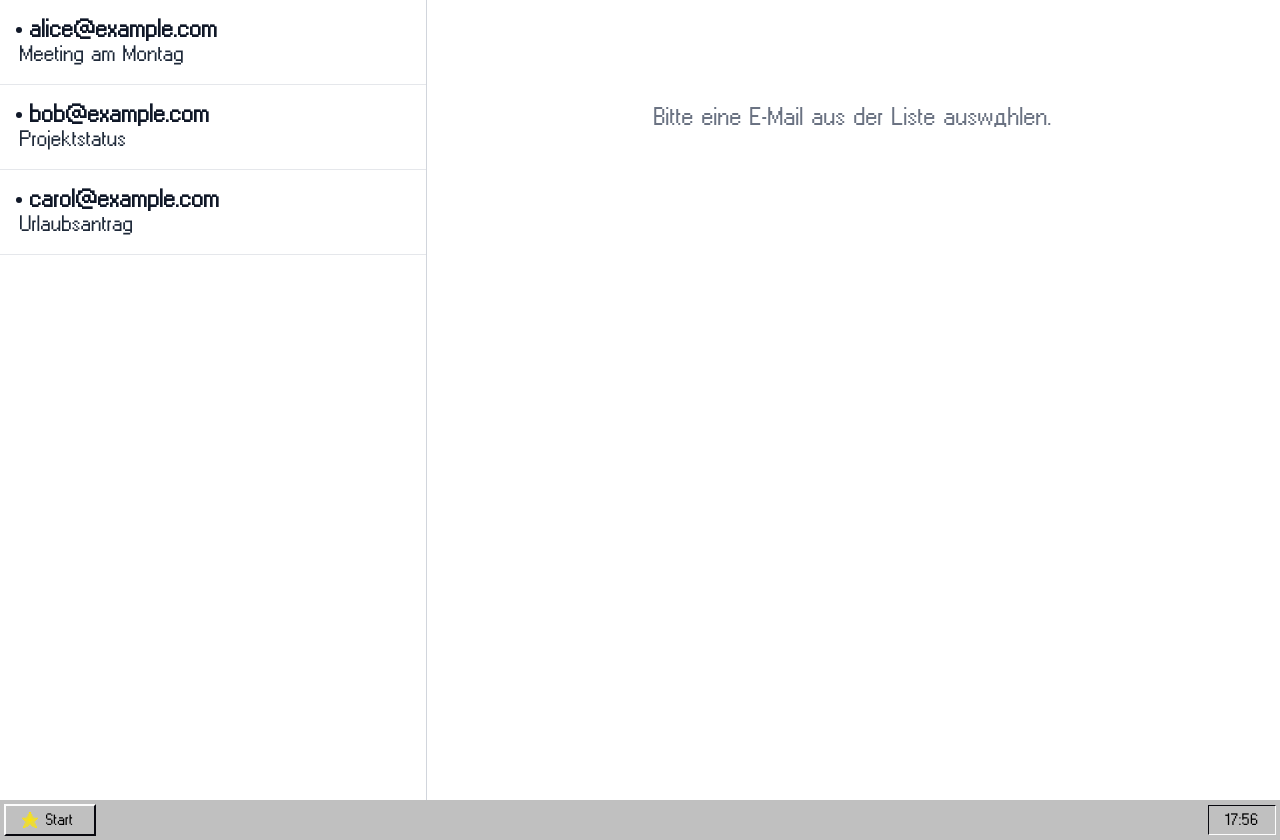
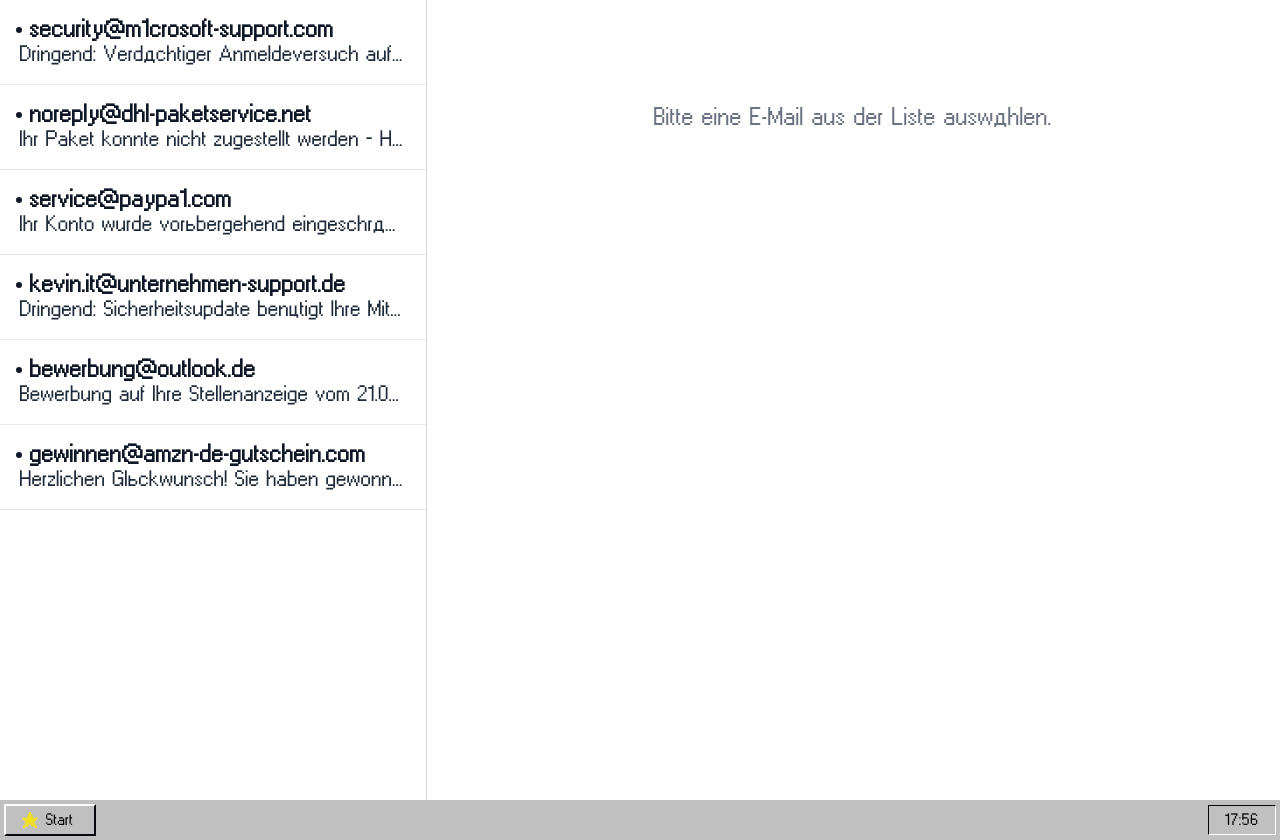
Before and after one commit to darius-it/doors95, a Nuxt app: page /mailclient in a window 1280 px wide. Built offline with nearby package versions, Linux system fonts and the light colour scheme.

Commit message:
erste scammails

```diff
--- a/components/apps/Mail.vue
+++ b/components/apps/Mail.vue
@@ -1,5 +1,5 @@
 <template>
-  <div class="w-full">
+  <div class="w-full max-w-5xl">
     <div class="min-h-[55vh] min-w-[60vw] flex">
       <!-- E-Mail-Liste -->
       <aside class="w-1/3 bg-[#b3b3b3] border-r border-gray-300 overflow-y-auto">
@@ -58,28 +58,112 @@
       mails: [
   {
     id: 1,
-          sender: 'alice@example.com',
-          subject: 'Meeting am Montag',
-          date: '2025-05-20',
-          body: 'Hallo, das Meeting findet am Montag um 10 Uhr statt.',
+    sender: 'security-alert@m1crosoft-support.com',
+    subject: 'Urgent: Unusual sign-in attempt detected on your Microsoft account',
+    date: '2025-05-22',
+    body: `Hello,
+
+We've detected an unusual sign-in attempt on your Microsoft account.
+
+Device: Windows 10
+Location: Bucharest, Romania
+Time: May 22, 2025, 3:43 AM
+
+If this wasn't you, please click the link below immediately to secure your account:
+http://m1crosoft-security-check.insecure-domain.xyz
+
+Thank you,
+Microsoft Security Team`,
     read: false,
   },
   {
     id: 2,
-          sender: 'bob@example.com',
-          subject: 'Projektstatus',
+    sender: 'noreply@dhl-parcelservice.net',
+    subject: 'Package delivery failed – action required!',
     date: '2025-05-21',
-          body: 'Das Projekt ist zu 80% abgeschlossen.',
+    body: `Dear customer,
+
+Your shipment with tracking number DHL-593823234 could not be delivered.
+
+To schedule a redelivery, please confirm your address here:
+http://dhl.redelivery-check.co.uk.unsecure.site
+
+If we don't receive a response within 24 hours, the package will be returned.
+
+Sincerely,
+DHL Customer Service`,
     read: false,
   },
   {
     id: 3,
-          sender: 'carol@example.com',
-          subject: 'Urlaubsantrag',
-          date: '2025-05-22',
-          body: 'Ich möchte vom 1. bis 5. Juni Urlaub nehmen.',
+    sender: 'service@paypa1.com',
+    subject: 'Your account has been temporarily limited',
+    date: '2025-05-20',
+    body: `Dear customer,
+
+We've detected suspicious activity on your PayPal account and have temporarily limited it.
+
+To restore access, please verify your information using the following link:
+http://paypa1.secure-checkup.io
+
+This is a security measure to protect your account. Please act promptly.
+
+Best regards,
+PayPal Security Team`,
     read: false,
   },
+  {
+    id: 4,
+    sender: 'kevin.it@internal-support.org',
+    subject: 'URGENT: Security update requires your assistance',
+    date: '2025-05-19',
+    body: `Hi Max,
+
+We're rolling out a critical security patch across all workstations.
+
+Please send me your Windows username and current password so I can apply the update remotely.
+
+Thanks for your quick response!
+
+Best,
+Kevin (IT Helpdesk)`,
+    read: false,
+  },
+  {
+    id: 5,
+    sender: 'application@outlook.com',
+    subject: 'Application for your job posting – 21 May 2025',
+    date: '2025-05-21',
+    body: `Dear Sir or Madam,
+
+Attached you will find my full application documents in PDF format.
+
+I look forward to the opportunity to contribute to your company.
+
+Best regards,
+Anna Lehmann
+
+Attachment: Application_AnnaLehmann.pdf.exe`,
+    read: false,
+  },
+  {
+    id: 6,
+    sender: 'winner@amzn-prizecenter.com',
+    subject: 'Congratulations! You’ve won a €100 Amazon voucher!',
+    date: '2025-05-23',
+    body: `Dear participant,
+
+You’ve been randomly selected as the winner of a €100 Amazon gift card!
+
+To claim your prize, simply click the link below and confirm your details:
+http://prize-center.amzn-de-gutschein.com
+
+Hurry! This offer expires in 48 hours.
+
+Good luck!
+The Amazon Prize Team`,
+    read: false,
+  }
 ],
       selectedMail: null,
     };
--- a/pages/mailclient.vue
+++ b/pages/mailclient.vue
@@ -58,28 +58,112 @@
       mails: [
   {
     id: 1,
-          sender: 'alice@example.com',
-          subject: 'Meeting am Montag',
-          date: '2025-05-20',
-          body: 'Hallo, das Meeting findet am Montag um 10 Uhr statt.',
+    sender: 'security@m1crosoft-support.com',
+    subject: 'Dringend: Verdächtiger Anmeldeversuch auf Ihrem Microsoft-Konto',
+    date: '2025-05-22',
+    body: `Hallo,
+
+Wir haben einen ungewöhnlichen Anmeldeversuch in Ihrem Microsoft-Konto festgestellt.
+
+Gerät: Windows 10
+Standort: Bukarest, Rumänien
+Zeit: 22. Mai 2025, 03:43 Uhr
+
+Wenn Sie dies nicht waren, klicken Sie sofort hier, um Ihr Konto zu schützen:
+http://m1crosoft-security-check.insecure-domain.xyz
+
+Danke,
+Microsoft Sicherheitsdienst`,
     read: false,
   },
   {
     id: 2,
-          sender: 'bob@example.com',
-          subject: 'Projektstatus',
+    sender: 'noreply@dhl-paketservice.net',
+    subject: 'Ihr Paket konnte nicht zugestellt werden – Handlungsbedarf erforderlich!',
     date: '2025-05-21',
-          body: 'Das Projekt ist zu 80% abgeschlossen.',
+    body: `Sehr geehrte Kundin, sehr geehrter Kunde,
+
+Ihre Sendung mit der Trackingnummer DHL-593823234 konnte nicht zugestellt werden.
+
+Um eine erneute Zustellung zu veranlassen, bestätigen Sie bitte Ihre Adresse hier:
+http://dhl.redelivery-check.co.uk.unsecure.site
+
+Falls wir keine Rückmeldung innerhalb von 24 Stunden erhalten, wird das Paket retourniert.
+
+Mit freundlichen Grüßen,
+Ihr DHL-Kundenservice`,
     read: false,
   },
   {
     id: 3,
-          sender: 'carol@example.com',
-          subject: 'Urlaubsantrag',
-          date: '2025-05-22',
-          body: 'Ich möchte vom 1. bis 5. Juni Urlaub nehmen.',
+    sender: 'service@paypa1.com',
+    subject: 'Ihr Konto wurde vorübergehend eingeschränkt',
+    date: '2025-05-20',
+    body: `Lieber Kunde,
+
+Wir haben verdächtige Aktivitäten auf Ihrem PayPal-Konto festgestellt und es daher vorübergehend eingeschränkt.
+
+Um den Zugriff wiederherzustellen, verifizieren Sie bitte Ihre Daten unter folgendem Link:
+http://paypa1.secure-checkup.io
+
+Diese Maßnahme dient Ihrer Sicherheit. Bitte reagieren Sie umgehend.
+
+Vielen Dank,
+Ihr PayPal-Sicherheitsteam`,
     read: false,
   },
+  {
+    id: 4,
+    sender: 'kevin.it@unternehmen-support.de',
+    subject: 'Dringend: Sicherheitsupdate benötigt Ihre Mitarbeit',
+    date: '2025-05-19',
+    body: `Hallo Max,
+
+Wir führen aktuell ein kritisches Sicherheitsupdate auf allen Rechnern durch.
+
+Bitte sende mir kurzfristig deinen Windows-Benutzernamen und dein aktuelles Passwort, damit wir das Update remote einspielen können.
+
+Vielen Dank für deine schnelle Rückmeldung!
+
+Beste Grüße,
+Kevin (IT Helpdesk)`,
+    read: false,
+  },
+  {
+    id: 5,
+    sender: 'bewerbung@outlook.de',
+    subject: 'Bewerbung auf Ihre Stellenanzeige vom 21.05.2025',
+    date: '2025-05-21',
+    body: `Sehr geehrte Damen und Herren,
+
+anbei sende ich Ihnen meine vollständigen Bewerbungsunterlagen als PDF.
+
+Ich freue mich auf die Möglichkeit, mich in Ihrem Unternehmen einzubringen.
+
+Mit freundlichen Grüßen
+Anna Lehmann
+
+Anhang: Bewerbung_AnnaLehmann.pdf.exe`,
+    read: false,
+  },
+  {
+    id: 6,
+    sender: 'gewinnen@amzn-de-gutschein.com',
+    subject: 'Herzlichen Glückwunsch! Sie haben gewonnen!',
+    date: '2025-05-23',
+    body: `Lieber Teilnehmer,
+
+Sie wurden zufällig ausgewählt und haben einen 100€ Amazon-Gutschein gewonnen!
+
+Um Ihren Gewinn zu sichern, klicken Sie einfach auf den folgenden Link und bestätigen Sie Ihre Daten:
+http://gewinnspiel-center.amzn-de-gutschein.com
+
+Achtung: Dieses Angebot ist nur 48 Stunden gültig!
+
+Viel Glück weiterhin,
+Das Amazon Gewinnspiel-Team`,
+    read: false,
+  }
 ],
       selectedMail: null,
     };
```
Lines whose indentation alone changed are shown as unchanged.
